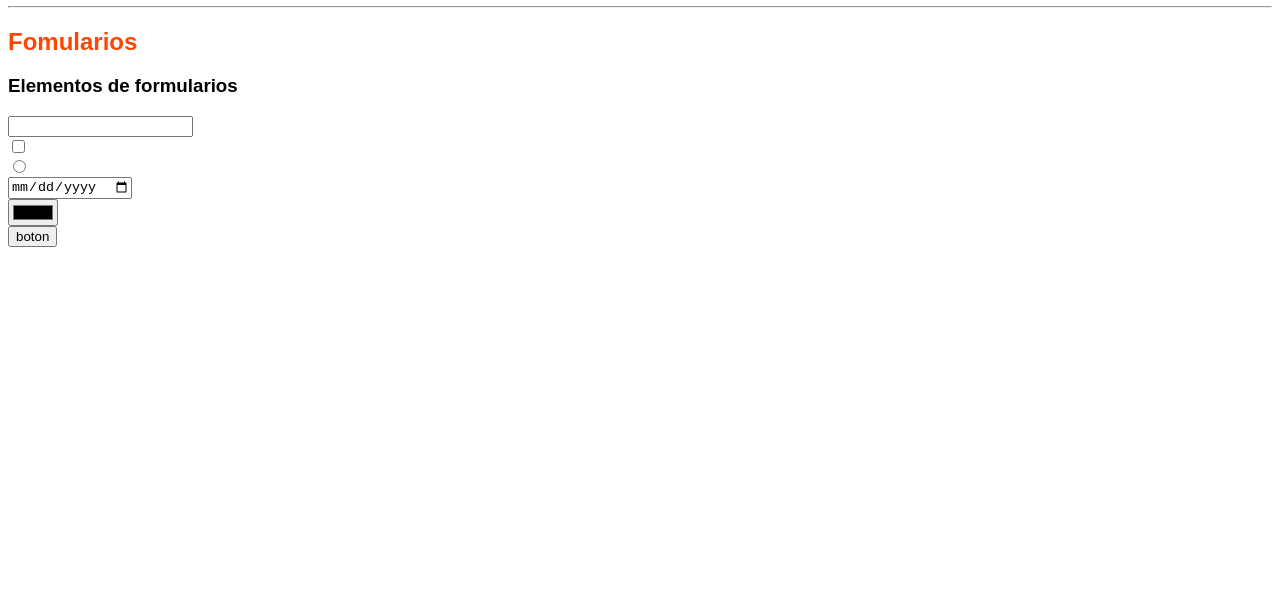
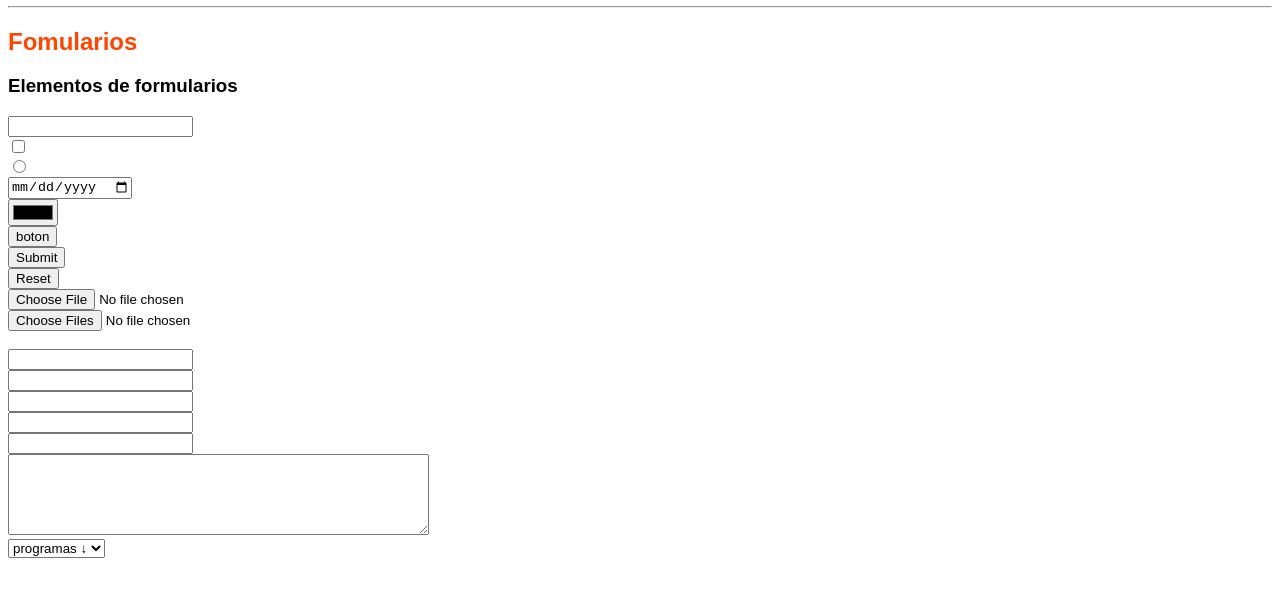
Before and after one commit to JavierFrancisco1/Curso_HTML_CSS, a plain HTML site: page index.html in a window 1280 px wide. Shown: the part 8320-8914 px from the top of the page. Drawn offline with Linux system fonts and the light colour scheme.

Commit message:
Update index.html
Elementos de formularios

```diff
--- a/index.html
+++ b/index.html
@@ -378,6 +378,35 @@
     <input type="color">
     <br>
     <input type="button" value="boton">
+    <br>
+    <input type="submit">
+    <br>
+    <input type="reset">
+    <br>
+    <input type="file">
+    <br>
+    <input type="file" multiple>
+    <br>
+    <input type="hidden">
+    <br>
+    <input type="email">
+    <br>
+    <input type="number">
+    <br>
+    <input type="tel">
+    <br>
+    <input type="password">
+    <br>
+    <input type="search">
+    <br>
+    <textarea name="" id="" cols="50" rows="5"></textarea>
+    <br>
+    <select name="" id="">
+        <option value="">programas &#x2193;</option>
+      <option value="">HTML</option>
+      <option value="">CSS</option>
+      <option value="">JavaScript</option>
+    </select>
 
      <br><br><br><br><br><br><br><br><br><br><br><br><br><br><br><br><br><br><br><br>
 
```
